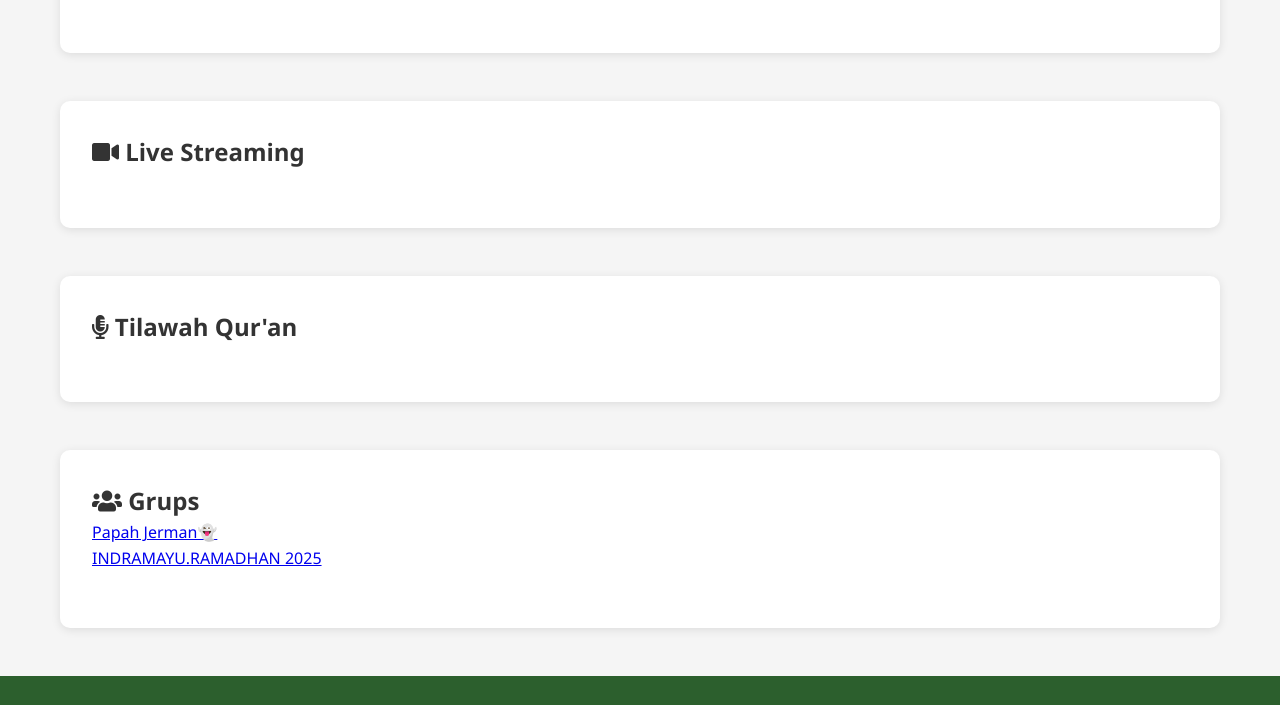
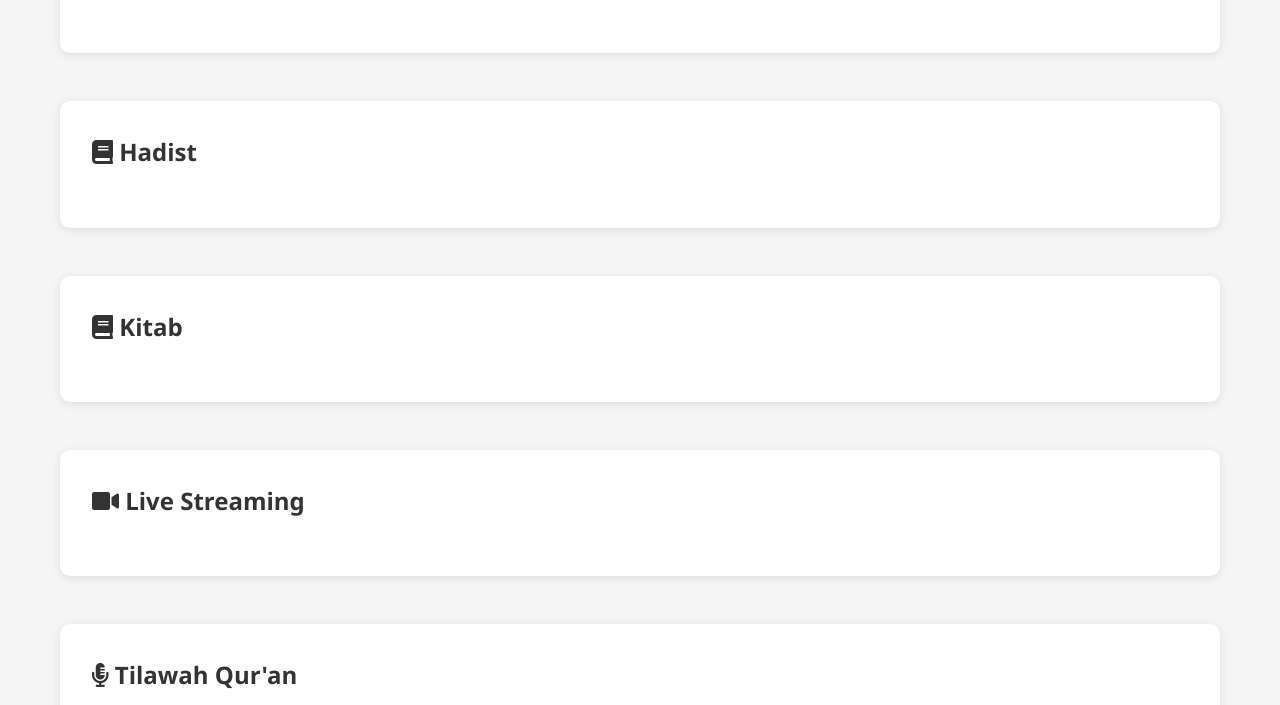
Before and after one commit to XTarnaWijaya/Islamic-indramayu, a plain HTML site: page index.html in a window 1280 px wide. Shown: the part 1257-1962 px from the top of the page. Drawn offline with Linux system fonts and the light colour scheme; no server answers.

Commit message:
penambahan baru agar lengkap

```diff
--- a/index.html
+++ b/index.html
@@ -74,6 +74,16 @@
             <div class="grid-container" id="bacaan-container"></div>
         </section>
 
+        <section id="hadist" class="section">
+            <h2><i class="fas fa-book"></i> Hadist</h2>
+            <div class="grid-container" id="bacaan-container"></div>
+        </section>
+
+        <section id="hadist" class="section">
+            <h2><i class="fas fa-book"></i> Kitab</h2>
+            <div class="grid-container" id="bacaan-container"></div>
+        </section>
+
         <section id="streaming" class="section">
             <h2><i class="fas fa-video"></i> Live Streaming</h2>
             <div class="grid-container" id="streaming-container"></div>
```
